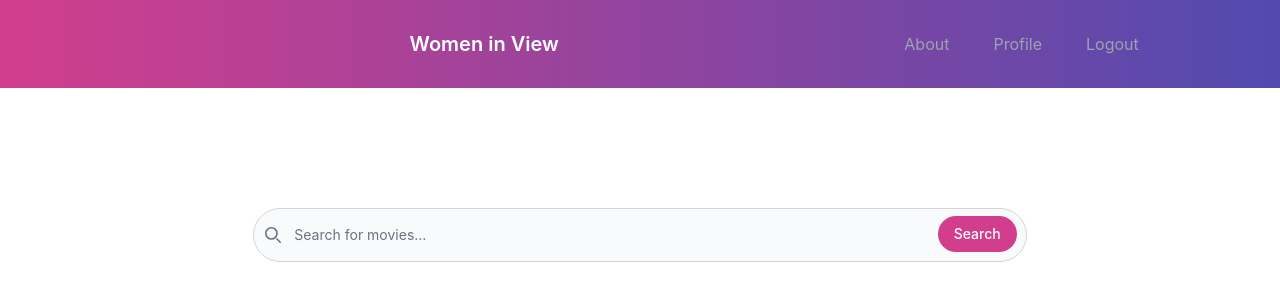
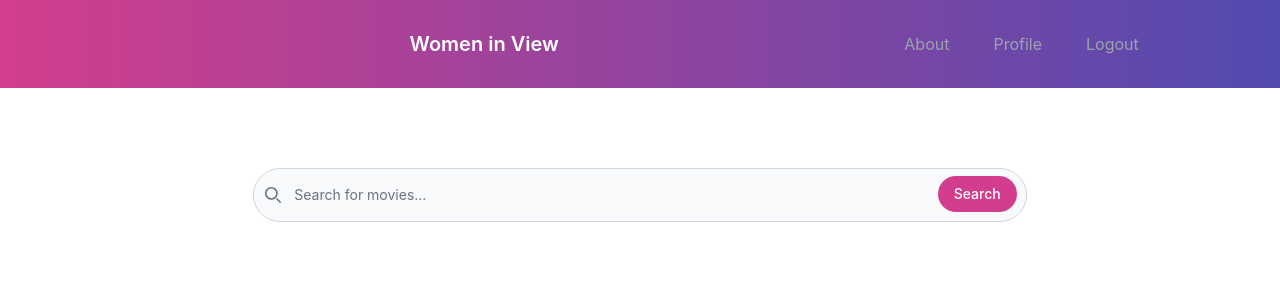
Before and after one commit to JulieBaret/Women-In-View-Frontend, a React (Vite) app: page /home in a window 1280 px wide. Shown: the top 300 px of the page. Built offline with nearby package versions, Linux system fonts and the light colour scheme; sample sign-in values are in the browser's storage.

Commit message:
feat: add SearchBar component and call it in Home

```diff
--- /dev/null
+++ b/src/components/SearchBar.tsx
@@ -0,0 +1,27 @@
+import React from 'react';
+
+type Props = {
+    onSubmit: () => void,
+    onChange: () => void,
+    value: string,
+    label: string,
+    placeholder: string
+}
+
+const SearchBar = ({ onSubmit, onChange, value, label, placeholder }: Props) => {
+    return (
+        <form onSubmit={onSubmit}>
+            <div className="relative">
+                <div className="absolute inset-y-0 start-0 flex items-center ps-3 pointer-events-none">
+                    <svg className="w-4 h-4 text-gray-500 dark:text-gray-400" aria-hidden="true" xmlns="http://www.w3.org/2000/svg" fill="none" viewBox="0 0 20 20">
+                        <path stroke="currentColor" strokeLinecap="round" strokeLinejoin="round" strokeWidth="2" d="m19 19-4-4m0-7A7 7 0 1 1 1 8a7 7 0 0 1 14 0Z" />
+                    </svg>
+                </div>
+                <input type="search" id="default-search" className="block w-full p-4 ps-10 text-sm text-gray-900 border border-gray-300 rounded-full bg-gray-50 focus:ring-primary focus:border-primary" placeholder={placeholder} onChange={onChange} value={value} />
+                <button type="submit" className="text-white absolute end-2.5 bottom-2.5 bg-primary hover:bg-secondary focus:ring-4 focus:outline-none focus:ring-blue-300 font-medium rounded-full text-sm px-4 py-2">{label}</button>
+            </div>
+        </form>
+    );
+};
+
+export default SearchBar;
--- a/src/pages/Home.jsx
+++ b/src/pages/Home.jsx
@@ -1,19 +1,18 @@
 import React from 'react';
+import { useState } from 'react';
+import SearchBar from '../components/SearchBar';
 
 const Home = () => {
+    const [searchValue, setSearchValue] = useState("");
+
+    const handleSearch = async (e) => {
+        e.preventDefault();
+        console.log(searchValue);
+    }
+
     return (
-        <div className='w-5/6 flex flex-col gap-6 p-20 self-center'>
-            <form>
-                <div className="relative">
-                    <div className="absolute inset-y-0 start-0 flex items-center ps-3 pointer-events-none">
-                        <svg className="w-4 h-4 text-gray-500 dark:text-gray-400" aria-hidden="true" xmlns="http://www.w3.org/2000/svg" fill="none" viewBox="0 0 20 20">
-                            <path stroke="currentColor" strokeLinecap="round" strokeLinejoin="round" strokeWidth="2" d="m19 19-4-4m0-7A7 7 0 1 1 1 8a7 7 0 0 1 14 0Z" />
-                        </svg>
-                    </div>
-                    <input type="search" id="default-search" className="block w-full p-4 ps-10 text-sm text-gray-900 border border-gray-300 rounded-full bg-gray-50 focus:ring-primary focus:border-primary" placeholder="Search for movies..." />
-                    <button type="submit" className="text-white absolute end-2.5 bottom-2.5 bg-primary hover:bg-secondary focus:ring-4 focus:outline-none focus:ring-blue-300 font-medium rounded-full text-sm px-4 py-2">Search</button>
-                </div>
-            </form>
+        <div className='w-5/6 flex flex-col px-20 py-10 self-center'>
+            <SearchBar onSubmit={handleSearch} onChange={(e) => setSearchValue(e.target.value)} value={searchValue} label="Search" placeholder="Search for movies..." />
         </div>
     );
 };
```
